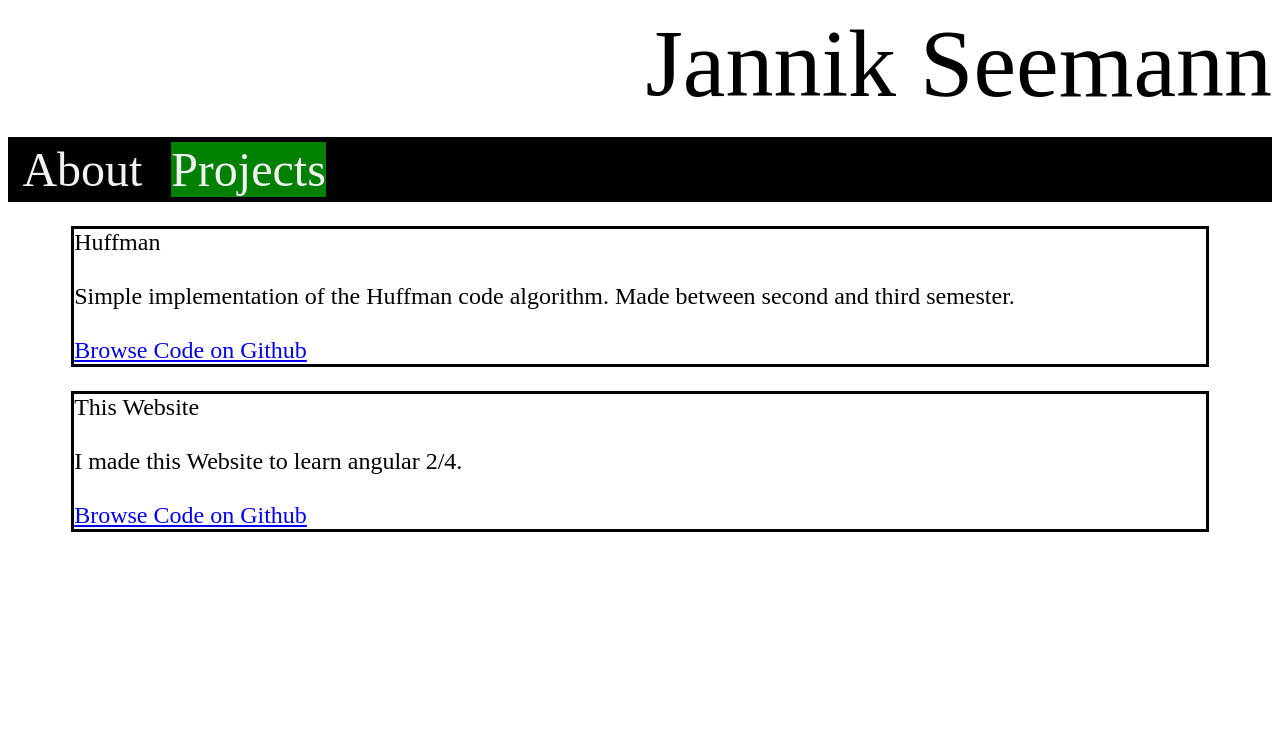
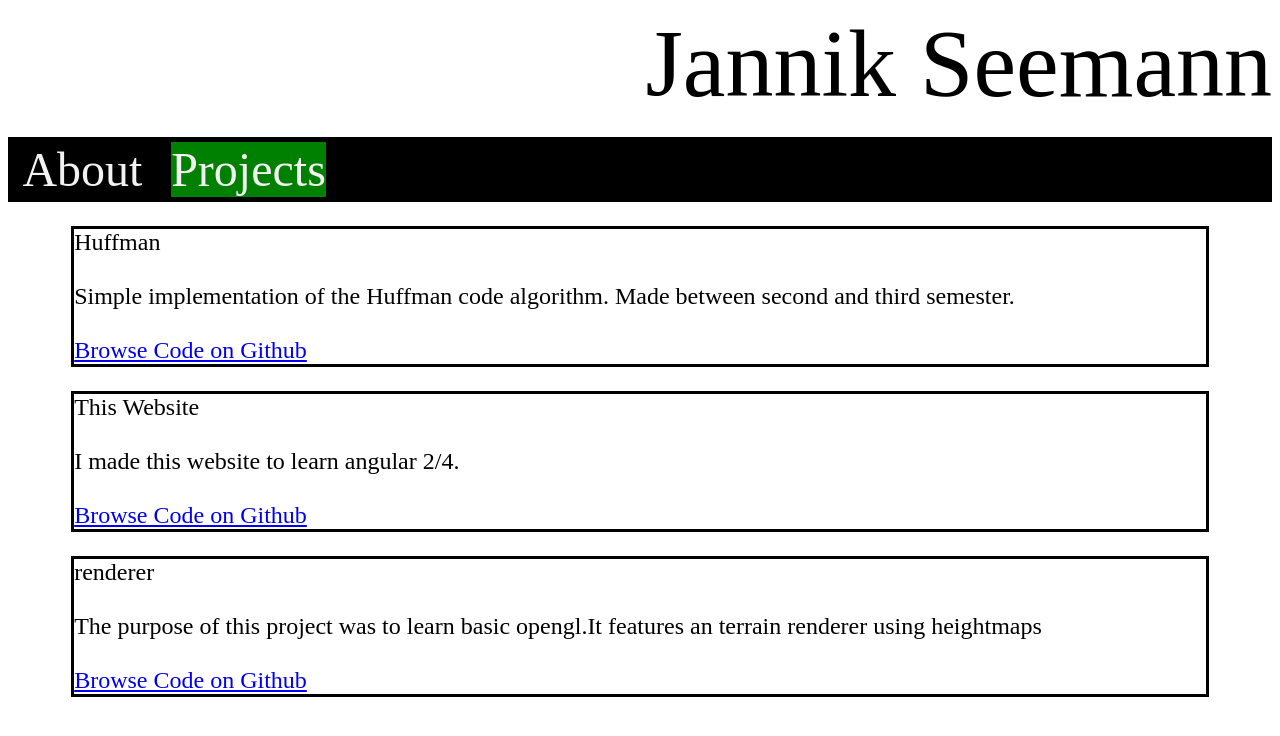
Before and after one commit to SubmergedTree/Personal-Website, an Angular app: page /projects in a window 1280 px wide. Shown: the top 736 px of the page. Built offline with nearby package versions, Linux system fonts and the light colour scheme.

Commit message:
add renderer description

```diff
--- a/src/app/projects.component.ts
+++ b/src/app/projects.component.ts
@@ -9,9 +9,14 @@ const PROJECTS = [
   techniques: 'C++ 14',
   github: "https://github.com/SubmergedTree/HuffmanCodingLib"},
   {name: 'This Website',
-  description: 'I made this Website to learn angular 2/4.',
+  description: 'I made this website to learn angular 2/4.',
   techniques: 'Angular, CSS, HTML, Typescript',
-  github: "https://github.com/SubmergedTree/Personal-Website"}
+  github: "https://github.com/SubmergedTree/Personal-Website"},
+  {name: 'renderer',
+  description: 'The purpose of this project was to learn basic opengl.'
+  +'It features an terrain renderer using heightmaps',
+  techniques: 'Angular, CSS, HTML, Typescript',
+  github: "https://github.com/SubmergedTree/renderer"}
 ];
 
 @Component({
```
